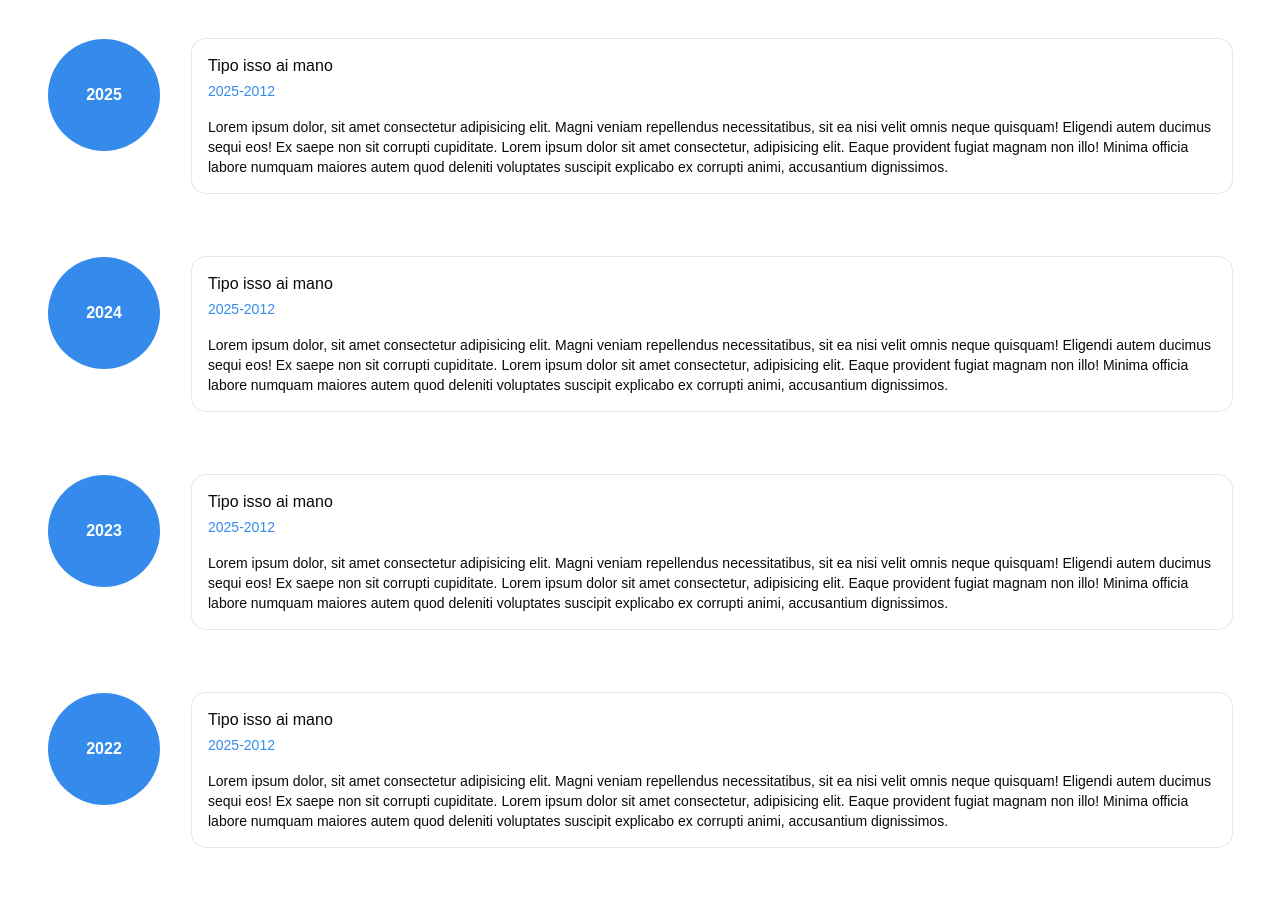
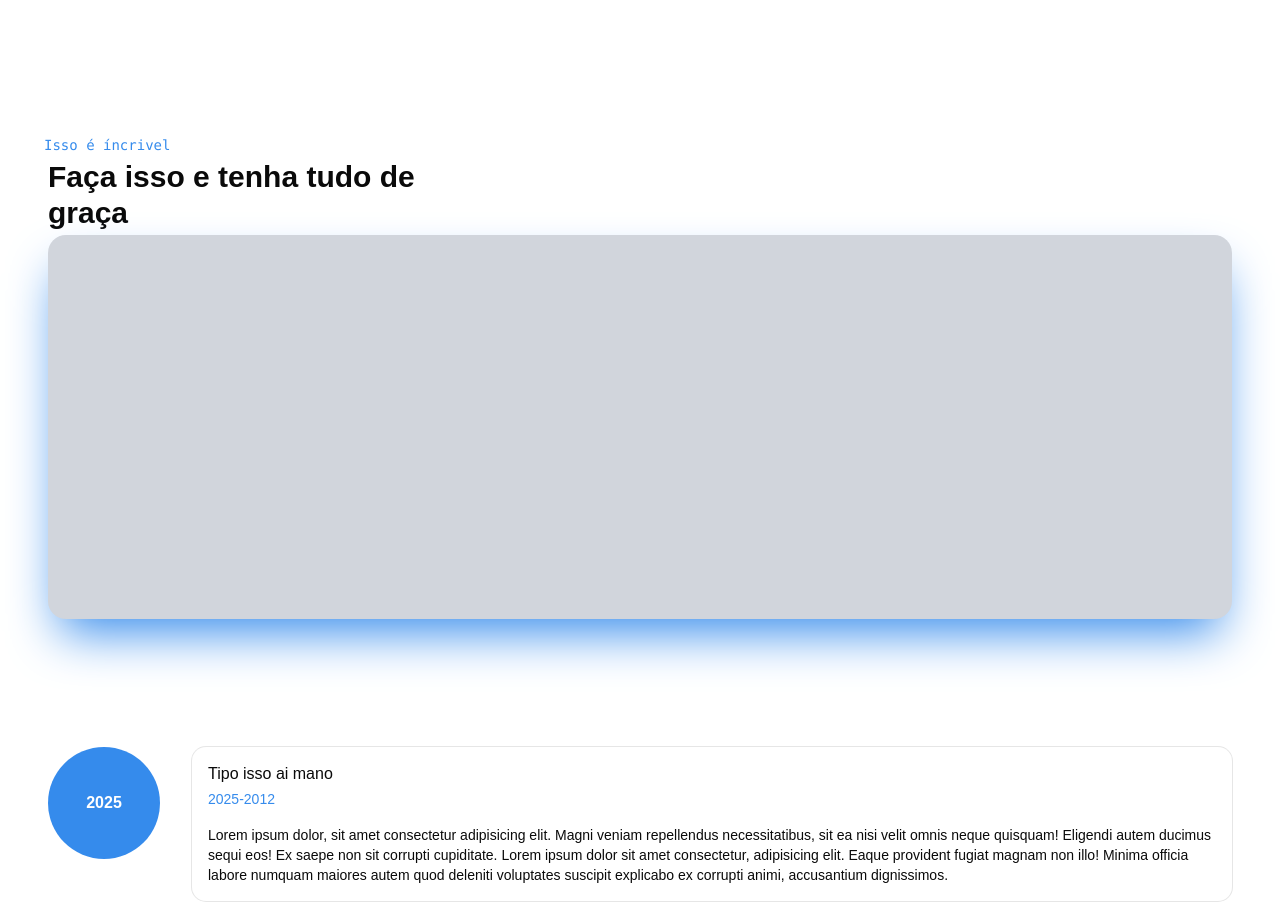
Before and after one commit to luankaike-code/lkms-ui, a React (Vite) app: page / in a window 1280 px wide. Shown: the part 2740-3649 px from the top of the page. Built offline with nearby package versions, Linux system fonts and the light colour scheme.

Commit message:
Update App

```diff
--- a/src/App.tsx
+++ b/src/App.tsx
@@ -1,5 +1,5 @@
 import { useRef } from 'react';
-import { HeroRoadmapBullet, HeroRoadmapBulletItem, HeroRoadmapBulletItemArticle, HeroRoadmapBulletItemBullet, HeroWithAside, HeroWithAsideMainContent, HeroWithAsideSecondContent, HeroWithProducts, HeroWithProductsContent, HeroWithProductsHeader } from './components/heros';
+import { HeroFeature, HeroFeatureSuperTitle, HeroFeatureTitle, HeroRoadmapBullet, HeroRoadmapBulletItem, HeroRoadmapBulletItemArticle, HeroRoadmapBulletItemBullet, HeroWithAside, HeroWithAsideMainContent, HeroWithAsideSecondContent, HeroWithProducts, HeroWithProductsContent, HeroWithProductsHeader } from './components/heros';
 import { LineBasic } from './components/lines';
 import { MainBasic } from './components/mains';
 import { PlaceholderImage } from './components/placeholders';
@@ -52,6 +52,16 @@ export function App() {
 
 			<LineBasic border="right" className={"border-emphasis"} to={firstItemBullet} from={lastItemBullet} />
 
+			<HeroFeature className="my-24">
+				<HeroFeatureSuperTitle>
+					Isso é íncrivel
+				</HeroFeatureSuperTitle>
+				<HeroFeatureTitle>
+					Faça isso e tenha tudo de graça
+				</HeroFeatureTitle>
+				<div className="block w-full h-96 bg-gray-300 shadow-2xl shadow-emphasis rounded-2xl" />
+			</HeroFeature>
+
 			<HeroRoadmapBullet>
 				{bulletsArray.map((x, i) => (
 					<HeroRoadmapBulletItem>
```
